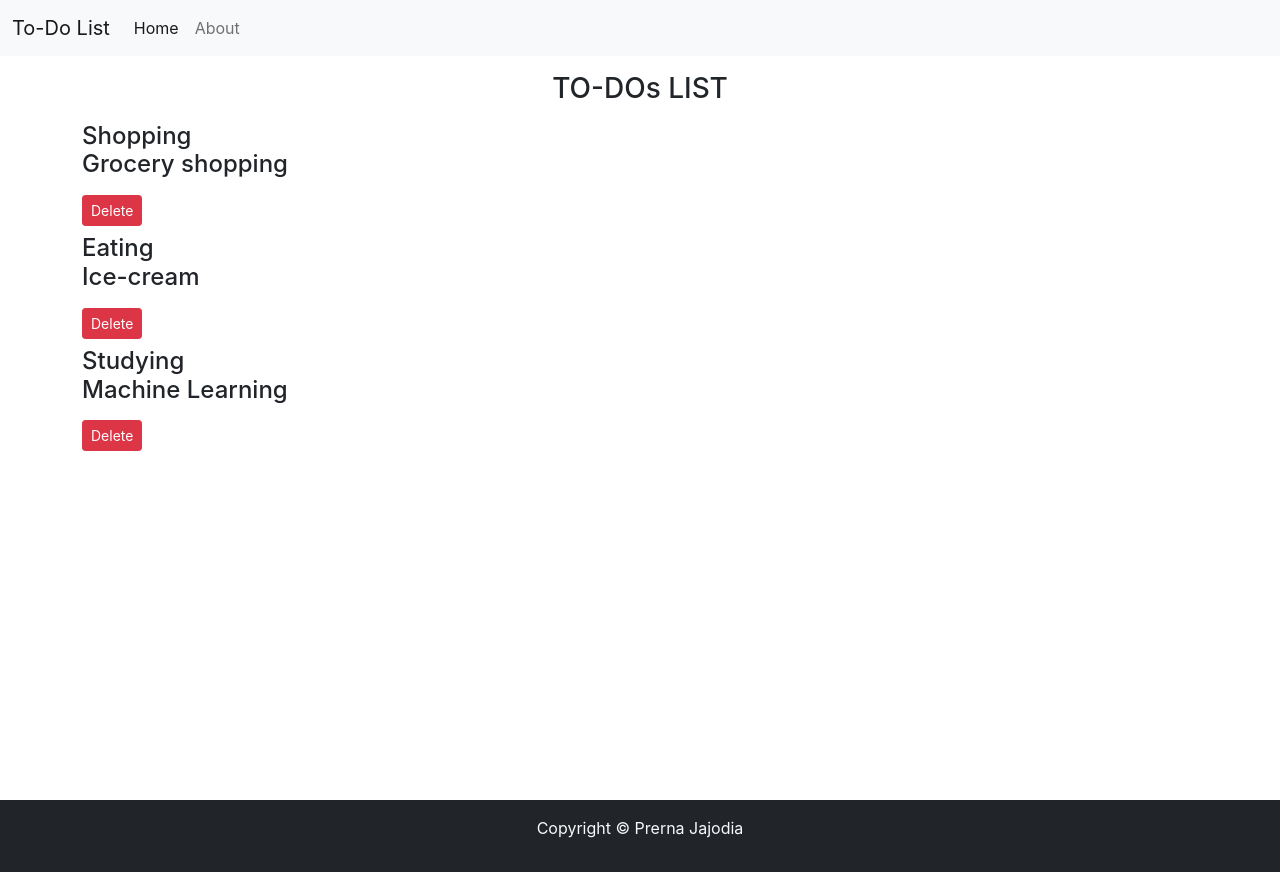
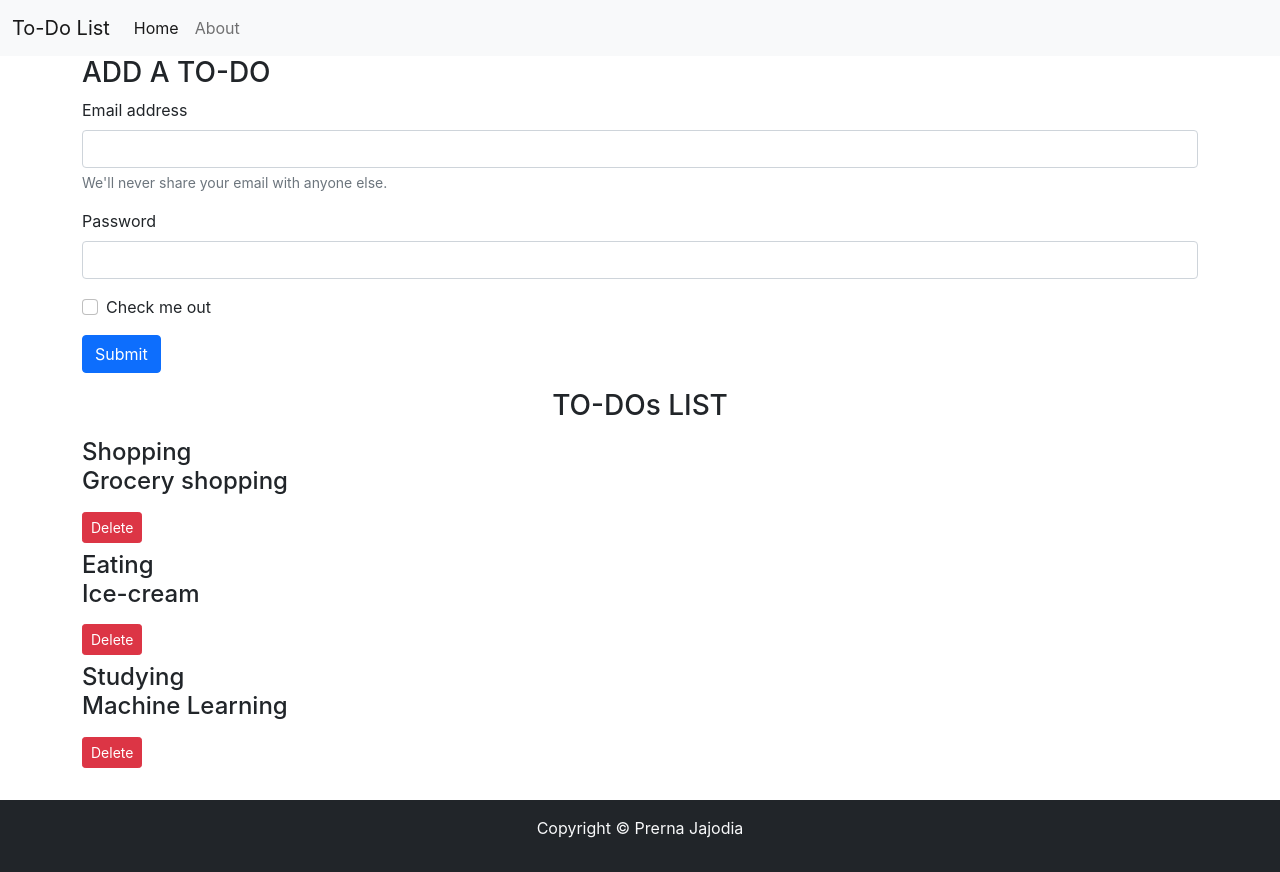
Before and after one commit to prernajajodia/To-do-list-, a React (Create React App) app: page / in a window 1280 px wide. Built offline with nearby package versions, Linux system fonts and the light colour scheme.

Commit message:
Form added

```diff
--- a/src/App.js
+++ b/src/App.js
@@ -2,7 +2,8 @@
 import './App.css';
 import Header from './MyComponents/Header';
 import {ToDos} from './MyComponents/ToDos';
-import {Footer} from './MyComponents/Footer';
+import { Footer } from './MyComponents/Footer';
+import {AddToDo} from './MyComponents/AddToDo';
 
 
 
@@ -16,9 +17,7 @@
 
       setTodoList(todoList.filter((e) => {
 
-        return e!==todos;
-
-
+        return e!== todos;
 
       }))
 
@@ -53,7 +52,8 @@
 
   return (
     <div>
-      <Header title = "To-Do List" searchBar = {false}/>
+      <Header title="To-Do List" searchBar={false} />
+      <AddToDo/>
       <ToDos todoData = {todoList} onDelete = {onDelete} />
       <Footer />
     </div >
--- /dev/null
+++ b/src/MyComponents/AddToDo.js
@@ -0,0 +1,34 @@
+import React from 'react';
+
+export const AddToDo = () => {
+
+            return (
+
+                <div className="container">
+                    <h3>
+                        ADD A TO-DO
+                    </h3>
+                        <form>
+                 <div class="mb-3">
+                 <label for="exampleInputEmail1" class="form-label">Email address</label>
+                     <input type="email" class="form-control" id="exampleInputEmail1" aria-describedby="emailHelp"/>
+                        <div id="emailHelp" class="form-text">We'll never share your email with anyone else.</div>
+                            </div>
+                <div class="mb-3">
+                        <label for="exampleInputPassword1" class="form-label">Password</label>
+                  <input type="password" class="form-control" id="exampleInputPassword1"/>
+                      </div>
+                              <div class="mb-3 form-check">
+                         <input type="checkbox" class="form-check-input" id="exampleCheck1"/>
+                          <label class="form-check-label" for="exampleCheck1">Check me out</label>
+                    </div>
+                     <button type="submit" class="btn btn-primary">Submit</button>
+                        </form>
+                    </div>
+
+
+
+            )
+
+
+}
```
